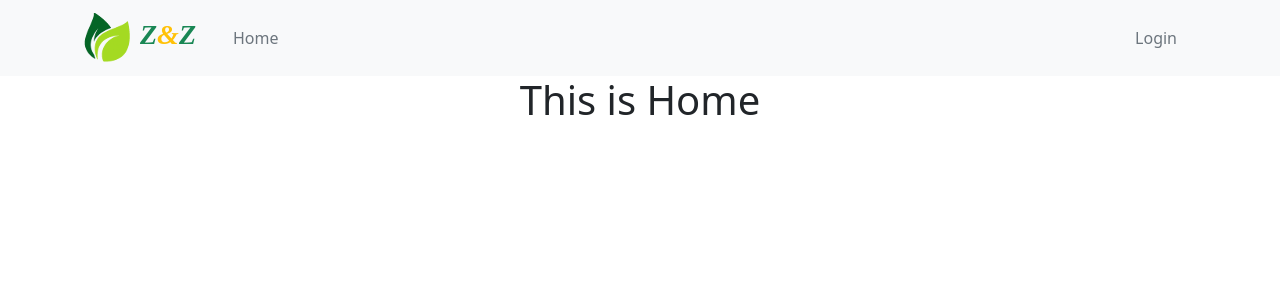
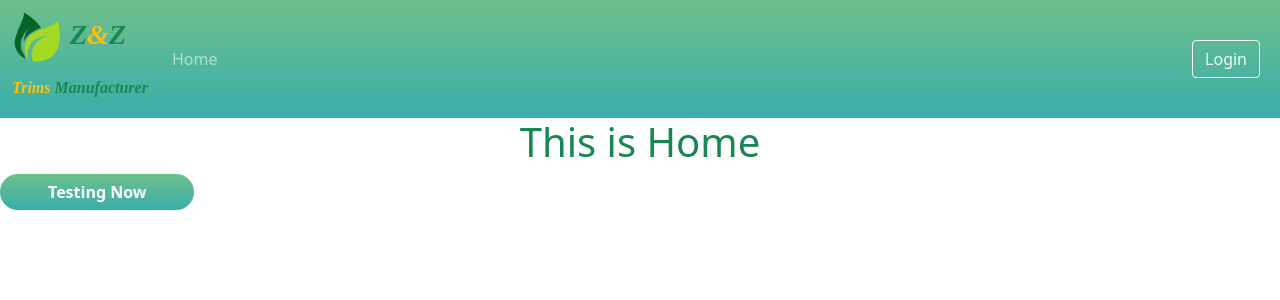
Before and after one commit to Zahid-BM/z---z-trims-full-stack-with-mern, a React (Create React App) app: page / in a window 1280 px wide. Shown: the top 300 px of the page. Built offline with nearby package versions, Linux system fonts and the light colour scheme; no server answers.

Commit message:
Alhamdulillah common button created with custom CSS background color and custom css nav background color code in common css done

```diff
--- a/src/App.js
+++ b/src/App.js
@@ -2,6 +2,7 @@ import 'bootstrap/dist/css/bootstrap.min.css';
 import { ToastContainer } from 'react-toastify';
 import Header from './Pages/Header/Header';
 import Home from './Pages/Home/Home';
+import '../src/Pages/common.css';
 
 function App() {
   return (
--- a/src/Pages/Header/Header.js
+++ b/src/Pages/Header/Header.js
@@ -21,17 +21,22 @@ const Header = () => {
 
     return (
         <>
-            <Navbar collapseOnSelect expand="lg" bg='light' sticky='top'>
-                <Container>
+            <Navbar collapseOnSelect expand="lg" variant='dark' className='nav-bg' sticky='top'>
+                <Container fluid>
                     <Navbar.Brand className='fw-bold fs-3 fst-italic mb-0' style={{ fontFamily: 'Lobstar' }} as={Link} to="/">
-                        <img className='me-2' src={logo} alt="" />
-                        <span className='text-success'>Z</span><span className='text-warning'>&</span><span className='text-success'>Z</span>
+                        <div className='h-50'>
+                            <img className='me-2 mb-0' src={logo} alt="" />
+
+                            <span className='text-success'>Z</span><span className='text-warning'>&</span><span className='text-success'>Z</span> <br />
+                            <span className='fs-6'><span className='text-warning'>Trims</span> <span className='text-success'>Manufacturer</span></span>
+                        </div>
                     </Navbar.Brand>
+
                     <Navbar.Toggle aria-controls="responsive-navbar-nav" />
                     <Navbar.Collapse id="responsive-navbar-nav">
                         <Nav className="me-auto">
                             <LinkContainer to='/home'>
-                                <NavLink><Button variant='light'><span className='text-secondary'>Home</span></Button></NavLink>
+                                <NavLink>Home</NavLink>
                             </LinkContainer>
 
 
@@ -59,10 +64,10 @@ const Header = () => {
 
                             {
                                 user ?
-                                    <Button onClick={handleLogout} className='text-decoration-none' variant="secondary">Logout</Button>
+                                    <Button onClick={handleLogout} className='text-decoration-none' variant="outline-light">Logout</Button>
 
                                     : <LinkContainer to='/login'>
-                                        <NavLink><Button variant='light'><span className='text-secondary'>Login</span></Button></NavLink>
+                                        <NavLink><Button variant='outline-light'>Login</Button></NavLink>
                                     </LinkContainer>
                             }
                         </Nav>
--- a/src/Pages/Home/Home.js
+++ b/src/Pages/Home/Home.js
@@ -1,11 +1,11 @@
 import React from 'react';
+import CommonButton from '../Shared/CommonButton';
 
 const Home = () => {
     return (
         <div>
-            <h1 className='text-center'>This is Home</h1>
-
-
+            <h1 className='text-center text-success'>This is Home</h1>
+            <CommonButton>Testing Now</CommonButton>
         </div>
     );
 };
--- /dev/null
+++ b/src/Pages/Shared/CommonButton.js
@@ -0,0 +1,12 @@
+import React from 'react';
+import { Button } from 'react-bootstrap';
+
+const CommonButton = ({ children }) => {
+    return (
+        <div>
+            <Button className='common-btn border-0 rounded-pill px-5 hover1'>{children}</Button>
+        </div>
+    );
+};
+
+export default CommonButton;
--- /dev/null
+++ b/src/Pages/common.css
@@ -0,0 +1,16 @@
+.nav-bg{
+    background-image: linear-gradient(#6EBF8B, #39AEA9);
+}
+.common-btn{
+    background-image: linear-gradient(#6EBF8B, #39AEA9);
+    color: white;
+    font-weight: 600;
+}
+.hover2:hover{
+    transform: scale(1.2);
+    transition: 0.2s;
+}
+.hover1:hover{
+    transform: scale(1.05);
+    transition: 0.2s;
+}
```
